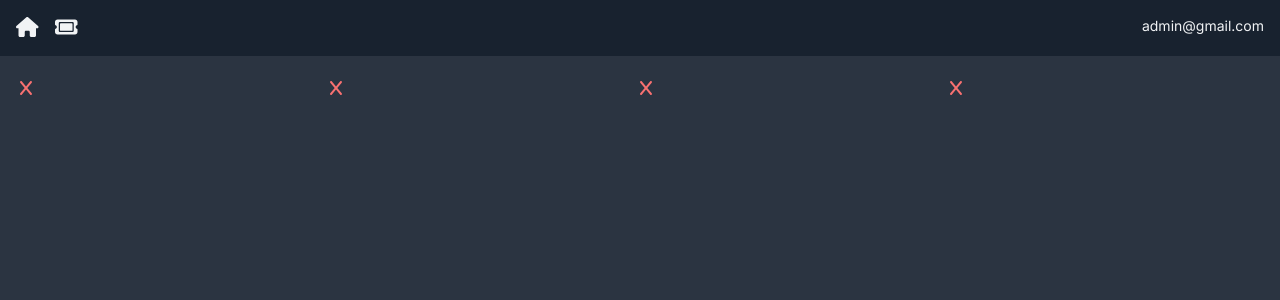
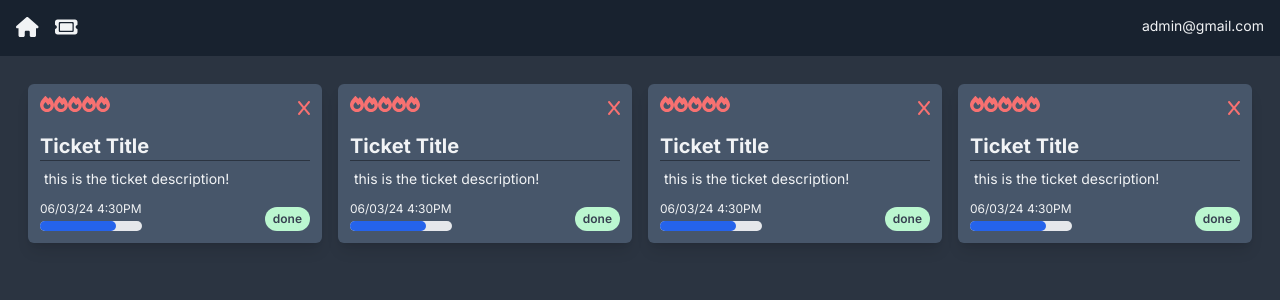
Before and after one commit to rrvillareal23/Support-Ticket-App, a Next.js app: page / in a window 1280 px wide. Shown: the top 300 px of the page. Built offline with nearby package versions, Linux system fonts and the light colour scheme.

Commit message:
added more to ticketcard

```diff
--- a/app/(components)/TicketCard.jsx
+++ b/app/(components)/TicketCard.jsx
@@ -1,9 +1,32 @@
 import DeleteBlock from "./DeleteBlock";
+import PriorityDisplay from "./PriorityDisplay";
+import ProgressDisplay from "./ProgressDisplay";
+import StatusDisplay from "./StatusDisplay";
 
 const TicketCard = () => {
   return (
-    <div>
-      <DeleteBlock />
+    <div className="flex flex-col bg-card hover:bg-card-hover rounded-md shadow-lg p-3 m-2">
+      <div className="flex mb-3">
+        <PriorityDisplay />
+        <div className="ml-auto">
+          <DeleteBlock />
+        </div>
+      </div>
+      <h4>Ticket Title</h4>
+      <hr className="h-px border-0 bg-page mb-2" />
+      <p className="whitespace-pre-wrap"> this is the ticket description!</p>
+
+      <div className="flex-grow"></div>
+
+      <div className="flex mt-2">
+        <div className="flex flex-col">
+          <p className="text-xs my-1">06/03/24 4:30PM</p>
+          <ProgressDisplay />
+        </div>
+        <div className="ml-auto flex items-end">
+          <StatusDisplay />
+        </div>
+      </div>
     </div>
   );
 };
```
